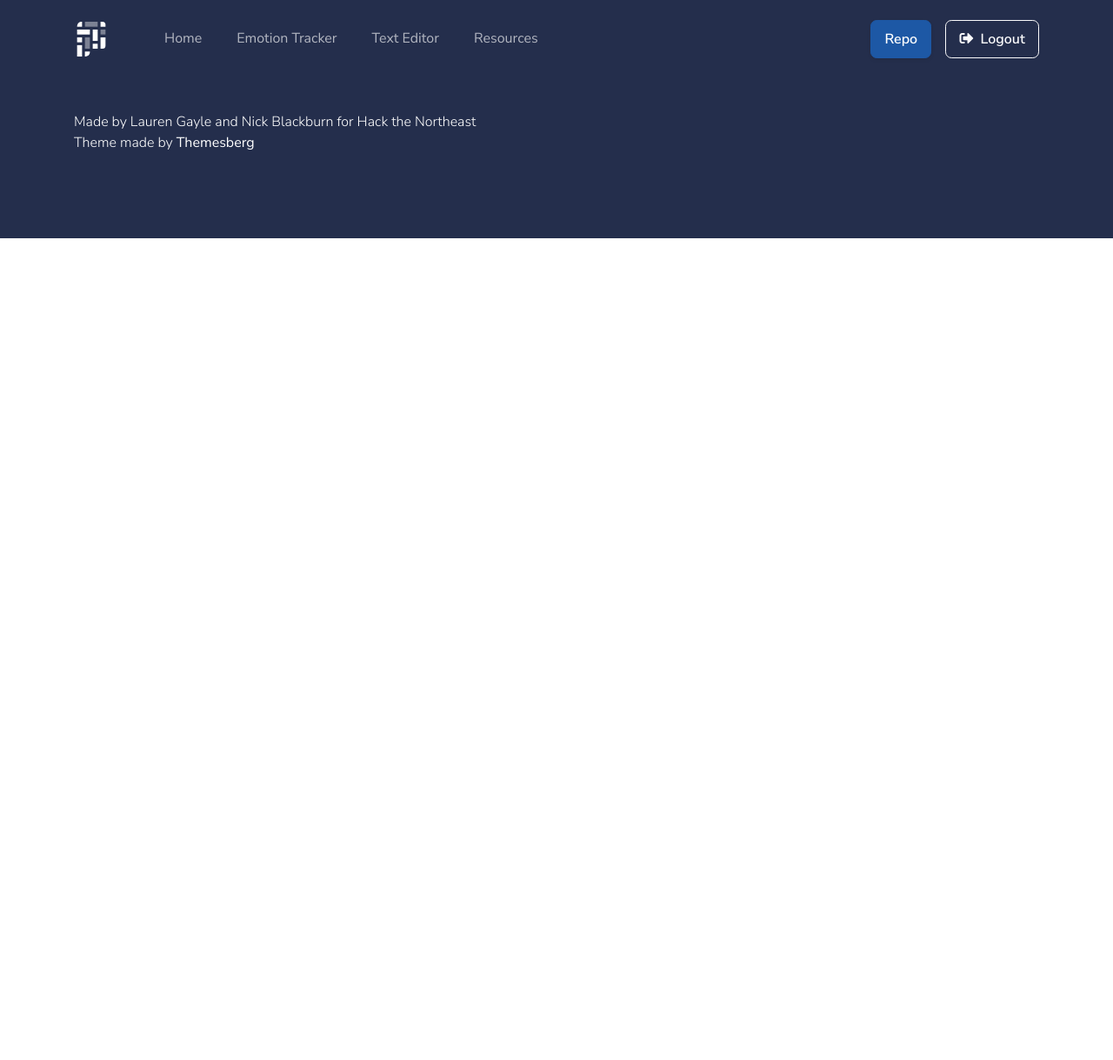
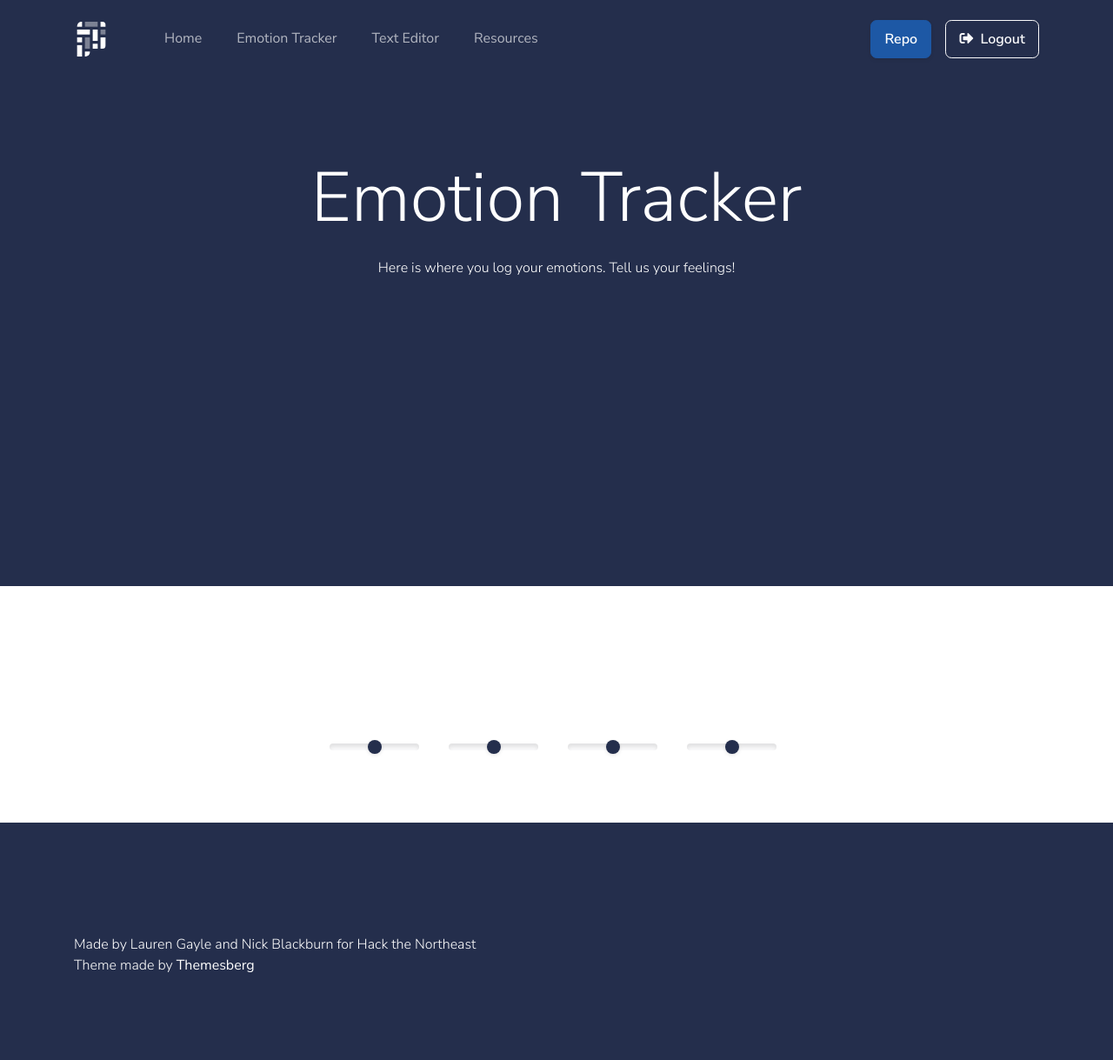
Before and after one commit to LaurenGayle/HackTheNorthEast, a Flask app: page /emotion.html in a window 1280 px wide. Shown: the whole page at 87% size. Before the commit the page ends 274 px from the top, so only its background shows below. Run offline with Flask 2, Linux system fonts and the light colour scheme; the visitor is signed in with stand-in values (Sample User, id 1); some libraries are stand-ins or nearby versions.

Commit message:
Sliders added

```diff
--- /dev/null
+++ b/app/templates/emotion.html
@@ -0,0 +1,59 @@
+{% extends "layouts/base.html" %}
+
+{% block title %} Presentation {% endblock %}
+
+<!-- Specific Page CSS goes HERE  -->
+{% block stylesheets %}{% endblock stylesheets %}
+
+{% block content %}
+
+<section class="section section bg-primary pb-11 pb-lg-12 text-white overflow-hidden z-2">
+    <div class="container z-2">
+        <div class="row justify-content-center text-center pt-6 pb-3" role="banner">
+            <div class="col-12 col-md-8">
+                <h1 class="display-1 font-weight-light mb-3">Emotion Tracker</h1>
+
+        <p>Here is where you log your emotions. Tell us your feelings! </p>
+            </div>
+        </div>
+    </div>
+</section>
+
+<div class="section section-lg pb-5">
+    <div class="container">
+        <div class="row justify-content-center mt-4">
+            <div class="d-flex justify-content-center my-4">
+                <div class="w-75">
+                  <input type="range" class="custom-range" id="customRange11" min="0" max="200">
+                </div>
+                <span class="font-weight-bold text-primary ml-2 valueSpan2"></span>
+              </div>
+
+              <div class="d-flex justify-content-center my-4">
+                <div class="w-75">
+                  <input type="range" class="custom-range" id="customRange11" min="0" max="200">
+                </div>
+                <span class="font-weight-bold text-primary ml-2 valueSpan2"></span>
+              </div>
+
+              <div class="d-flex justify-content-center my-4">
+                <div class="w-75">
+                  <input type="range" class="custom-range" id="customRange11" min="0" max="200">
+                </div>
+                <span class="font-weight-bold text-primary ml-2 valueSpan2"></span>
+              </div>
+
+              <div class="d-flex justify-content-center my-4">
+                <div class="w-75">
+                  <input type="range" class="custom-range" id="customRange11" min="0" max="200">
+                </div>
+                <span class="font-weight-bold text-primary ml-2 valueSpan2"></span>
+              </div>
+    </div>
+</div>
+</div>
+
+{% endblock content %}
+
+<!-- Specific Page JS goes HERE  -->
+{% block javascripts %}{% endblock javascripts %}
--- a/app/templates/includes/emotion.html
+++ /dev/null
@@ -1,15 +0,0 @@
-{% extends "layouts/base.html" %}
-
-{% block title %} Presentation {% endblock %}
-
-<!-- Specific Page CSS goes HERE  -->
-{% block stylesheets %}{% endblock stylesheets %}
-
-{% block content %}
-
-
-
-{% endblock content %}
-
-<!-- Specific Page JS goes HERE  -->
-{% block javascripts %}{% endblock javascripts %}
--- a/app/templates/includes/navigation.html
+++ b/app/templates/includes/navigation.html
@@ -30,21 +30,21 @@
                               <div class="collapse navbar-collapse" id="navbarSupportedContent">
                                 <ul class="navbar-nav mr-auto">
                                   <li class="nav-item active">
-                                    <a class="nav-link" href="emotion.html">Emotion Tracker<span class="sr-only">(current)</span></a>
+                                    <a class="nav-link" href="/emotion.html">Emotion Tracker<span class="sr-only">(current)</span></a>
                                   </li>
                                 </ul>
                             </div>
                                 <div class="collapse navbar-collapse" id="navbarSupportedContent">
                                  <ul class="navbar-nav mr-auto">
                                       <li class="nav-item active">
-                                        <a class="nav-link" href="editor.html">Text Editor <span class="sr-only">(current)</span></a>
+                                        <a class="nav-link" href="/editor.html">Text Editor <span class="sr-only">(current)</span></a>
                                       </li>
                                     </ul>
                                 </div>
                                 <div class="collapse navbar-collapse" id="navbarSupportedContent">
                                     <ul class="navbar-nav mr-auto">
                                          <li class="nav-item active">
-                                           <a class="nav-link" href="resource.html">Resources<span class="sr-only">(current)</span></a>
+                                           <a class="nav-link" href="/resource.html">Resources<span class="sr-only">(current)</span></a>
                                          </li>
                                        </ul>
                                    </div>
```
Also changed, not shown: 1 other file.
